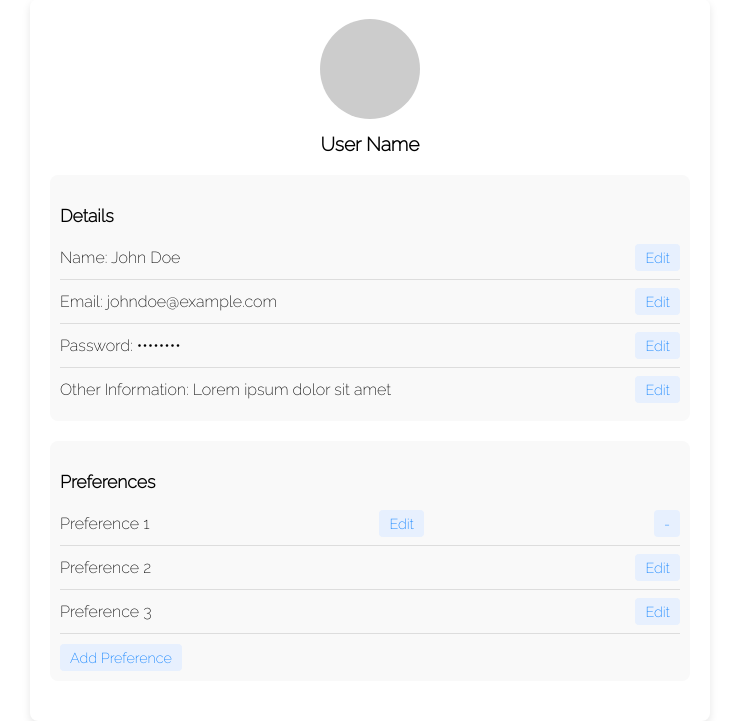
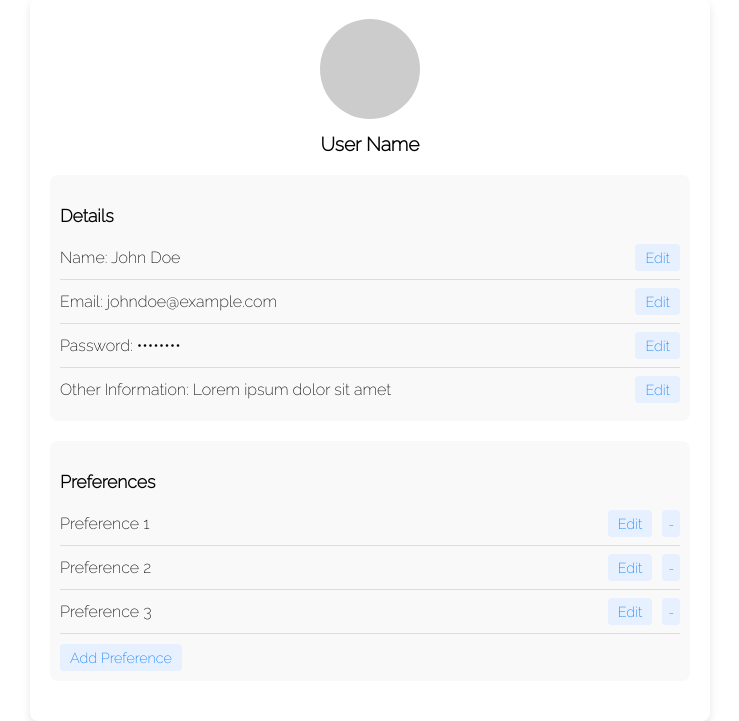
Before and after one commit to punya124/HackUMass, a Flask app: page /account in a window 1280 px wide. Shown: the part 81-802 px from the top of the page, without its empty margins (310-1049 px from the left). Run offline with Flask 3, Linux system fonts and the light colour scheme; some libraries are stand-ins or nearby versions.

Commit message:
accounts prefer remove

```diff
--- a/static/accounts.css
+++ b/static/accounts.css
@@ -55,6 +55,13 @@
 .detail-label, .preference-label {
     font-size: 1em;
 }
+
+/* Grouping buttons (edit and remove) next to each other */
+.button-group {
+    display: flex;
+    gap: 10px;  /* Adds space between the buttons */
+}
+
 .edit-button, .add-preference-button {
     padding: 5px 10px;
     font-size: 0.9em;
@@ -66,16 +73,16 @@
     transition: background-color 0.2s ease;
 
 }
-.remove_button{
-    padding: 5px 10px;
-    font-size: 0.9em;
+/* Specific style for remove button */
+.remove-button {
     color: #007bff;
     background-color: #e7f0fe;
     border: none;
     border-radius: 4px;
-    cursor: pointer;
-    transition: background-color 0.2s ease;
-    margin-left: 0%;
+}
+
+.remove-button:hover {
+    background-color: #f5c6cb;
 }
 .edit-button:hover, .add-preference-button:hover {
     background-color: #d0e7fd;
--- a/templates/accounts.html
+++ b/templates/accounts.html
@@ -61,17 +61,24 @@
         <div class="section-header">Preferences</div>
         <div class="preference-item">
             <span class="preference-label">Preference 1</span>
-            <button class="edit-button">Edit</button>
-            <button class="remove_button">-</button>
-
+            <div class="button-group">
+                <button class="edit-button">Edit</button>
+                <button class="remove-button">-</button>
+            </div>
         </div>
         <div class="preference-item">
             <span class="preference-label">Preference 2</span>
-            <button class="edit-button">Edit</button>
+            <div class="button-group">
+                <button class="edit-button">Edit</button>
+                <button class="remove-button">-</button>
+            </div>
         </div>
         <div class="preference-item">
             <span class="preference-label">Preference 3</span>
-            <button class="edit-button">Edit</button>
+            <div class="button-group">
+                <button class="edit-button">Edit</button>
+                <button class="remove-button">-</button>
+            </div>
         </div>
         <button class="add-preference-button">Add Preference</button>
     </div>
```
